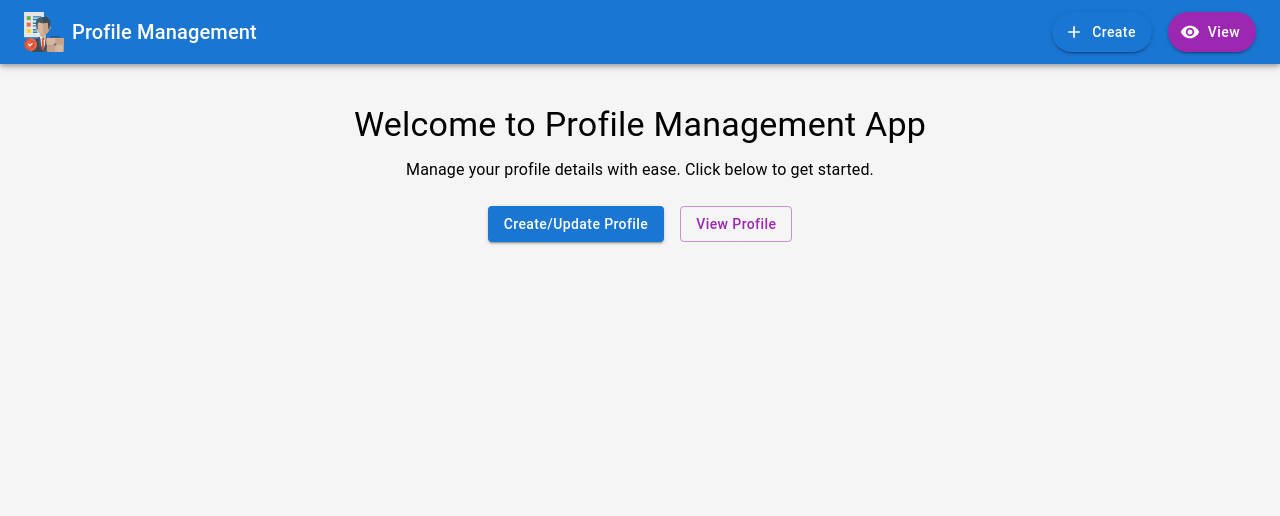
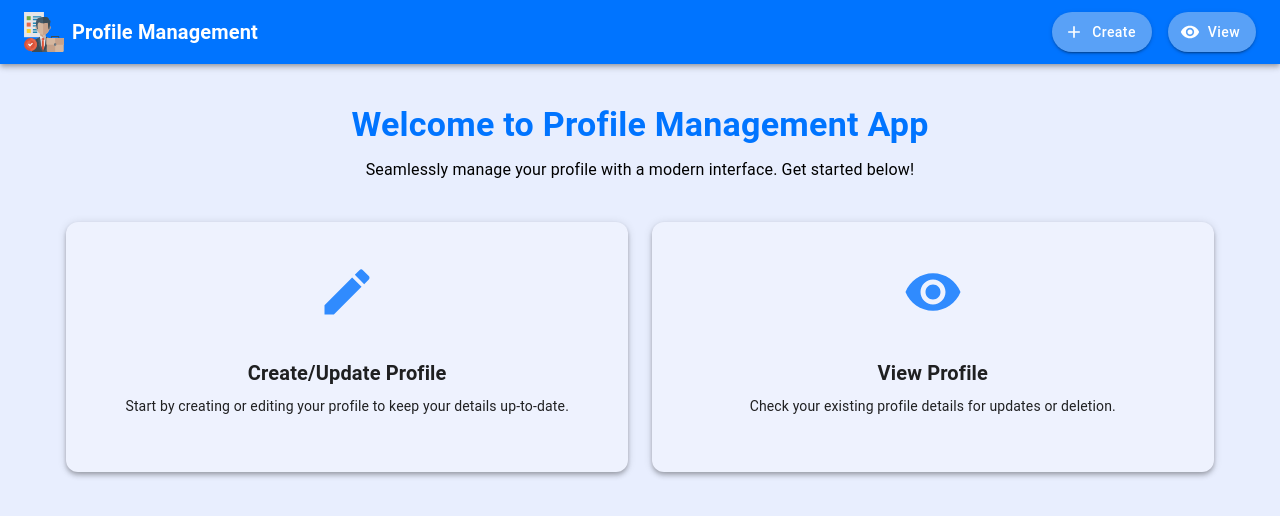
Before and after one commit to laxmikantasahoo1997/profile-management-application, a React (Vite) app: page / in a window 1280 px wide. Shown: the top 516 px of the page. Built offline with nearby package versions, Linux system fonts and the light colour scheme.

Commit message:
ui changed

```diff
--- a/src/components/Header.tsx
+++ b/src/components/Header.tsx
@@ -12,7 +12,9 @@ export const Header: React.FC = () => {
 
   return (
     <AppBar position="static">
-      <Toolbar sx={{ justifyContent: "space-between" }}>
+      <Toolbar
+        sx={{ justifyContent: "space-between", backgroundColor: "#0074ff" }}
+      >
         {/* Logo and Title */}
         <Box
           sx={{
@@ -29,7 +31,9 @@ export const Header: React.FC = () => {
             style={{ width: "40px", height: "40px" }}
           />
           {!isMobile && ( // Hide text on mobile screens
-            <Typography variant="h6">Profile Management</Typography>
+            <Typography variant="h6" fontWeight={"bold"}>
+              Profile Management
+            </Typography>
           )}
         </Box>
 
@@ -48,10 +52,7 @@ export const Header: React.FC = () => {
             sx={{
               borderRadius: "20px", // Rounded button
               padding: isMobile ? "6px 12px" : "8px 16px", // Compact padding for mobile
-              backgroundColor: "primary.main",
-              "&:hover": {
-                backgroundColor: "primary.dark", // Hover effect
-              },
+              backgroundColor: "#59a1f7",
               textTransform: "capitalize", // Prevent all-uppercase text
             }}
           >
@@ -65,10 +66,7 @@ export const Header: React.FC = () => {
             sx={{
               borderRadius: "20px",
               padding: isMobile ? "6px 12px" : "8px 16px",
-              backgroundColor: "secondary.main",
-              "&:hover": {
-                backgroundColor: "secondary.dark",
-              },
+              backgroundColor: "#59a1f7",
               textTransform: "capitalize",
             }}
           >
--- a/src/components/Home.tsx
+++ b/src/components/Home.tsx
@@ -1,35 +1,92 @@
 import React from "react";
-import { Box, Typography, Button } from "@mui/material";
+import {
+  Box,
+  Typography,
+  Card,
+  CardContent,
+  CardActionArea,
+} from "@mui/material";
 import { useNavigate } from "react-router-dom";
+import { Edit, Visibility } from "@mui/icons-material";
 
 export const Home: React.FC = () => {
   const navigate = useNavigate();
 
   return (
-    <Box sx={{ textAlign: "center", mt: 5 }}>
-      <Typography variant="h4" gutterBottom>
+    <Box sx={{ textAlign: "center", mt: 5, px: 2 }}>
+      <Typography variant="h4" gutterBottom color="#0074ff" fontWeight={"bold"}>
         Welcome to Profile Management App
       </Typography>
       <Typography variant="body1" sx={{ mb: 3 }}>
-        Manage your profile details with ease. Click below to get started.
+        Seamlessly manage your profile with a modern interface. Get started
+        below!
       </Typography>
-      <Box sx={{ display: "flex", justifyContent: "center", gap: 2 }}>
-        <Button
-          variant="contained"
-          color="primary"
+      <Box
+        sx={{
+          display: "flex",
+          flexDirection: { xs: "column", sm: "row" }, // Stacks on mobile, side-by-side on larger screens
+          justifyContent: "center",
+          alignItems: "center",
+          gap: 3,
+          mt: 5,
+        }}
+      >
+        {/* Create/Update Profile Card */}
+        <Card
+          sx={{
+            width: { xs: "100%", sm: "45%" }, // Full width on mobile, 45% on larger screens
+            height: "250px",
+            bgcolor: "#eef2fe",
+            color: "text.primary",
+            boxShadow: 4, // Elevation for shadow effect
+            borderRadius: 3,
+            textAlign: "center",
+            overflow: "hidden",
+            cursor: "pointer",
+          }}
           onClick={() => navigate("/profile-form")}
-          sx={{ textTransform: "capitalize" }}
         >
-          Create/Update Profile
-        </Button>
-        <Button
-          variant="outlined"
-          color="secondary"
+          <CardActionArea sx={{ height: "100%", p: 3 }}>
+            <Edit sx={{ fontSize: 60, mb: 2, color: "#308bfe" }} />
+            <CardContent>
+              <Typography variant="h6" gutterBottom fontWeight={"bold"}>
+                Create/Update Profile
+              </Typography>
+              <Typography variant="body2">
+                Start by creating or editing your profile to keep your details
+                up-to-date.
+              </Typography>
+            </CardContent>
+          </CardActionArea>
+        </Card>
+
+        {/* View Profile Card */}
+        <Card
+          sx={{
+            width: { xs: "100%", sm: "45%" },
+            height: "250px",
+            bgcolor: "#eef2fe",
+            color: "text.primary",
+            boxShadow: 4,
+            borderRadius: 3,
+            textAlign: "center",
+            overflow: "hidden",
+            cursor: "pointer",
+          }}
           onClick={() => navigate("/profile")}
-          sx={{ textTransform: "capitalize" }}
         >
-          View Profile
-        </Button>
+          <CardActionArea sx={{ height: "100%", p: 3 }}>
+            <Visibility sx={{ fontSize: 60, mb: 2, color: "#308bfe" }} />
+            <CardContent>
+              <Typography variant="h6" gutterBottom fontWeight={"bold"}>
+                View Profile
+              </Typography>
+              <Typography variant="body2">
+                Check your existing profile details for updates or deletion.
+              </Typography>
+            </CardContent>
+          </CardActionArea>
+        </Card>
       </Box>
     </Box>
   );
--- a/src/components/ProfileComponent.tsx
+++ b/src/components/ProfileComponent.tsx
@@ -73,7 +73,9 @@ export const ProfileComponent: React.FC = () => {
 
   return (
     <Box sx={{ p: 2 }}>
-      <Typography variant="h6">Profile Details</Typography>
+      <Typography variant="h6" fontWeight={"bold"}>
+        Profile Details
+      </Typography>
       {sortedProfiles.map((profile) => (
         <Box key={profile.email} sx={{ mb: 2 }}>
           <Typography>Name: {profile.name}</Typography>
--- a/src/index.css
+++ b/src/index.css
@@ -2,7 +2,7 @@
 body {
   margin: 0;
   font-family: "Roboto", sans-serif;
-  background-color: #f5f5f5;
+  background-color: #e8eefe;
 }
 
 button {
```
